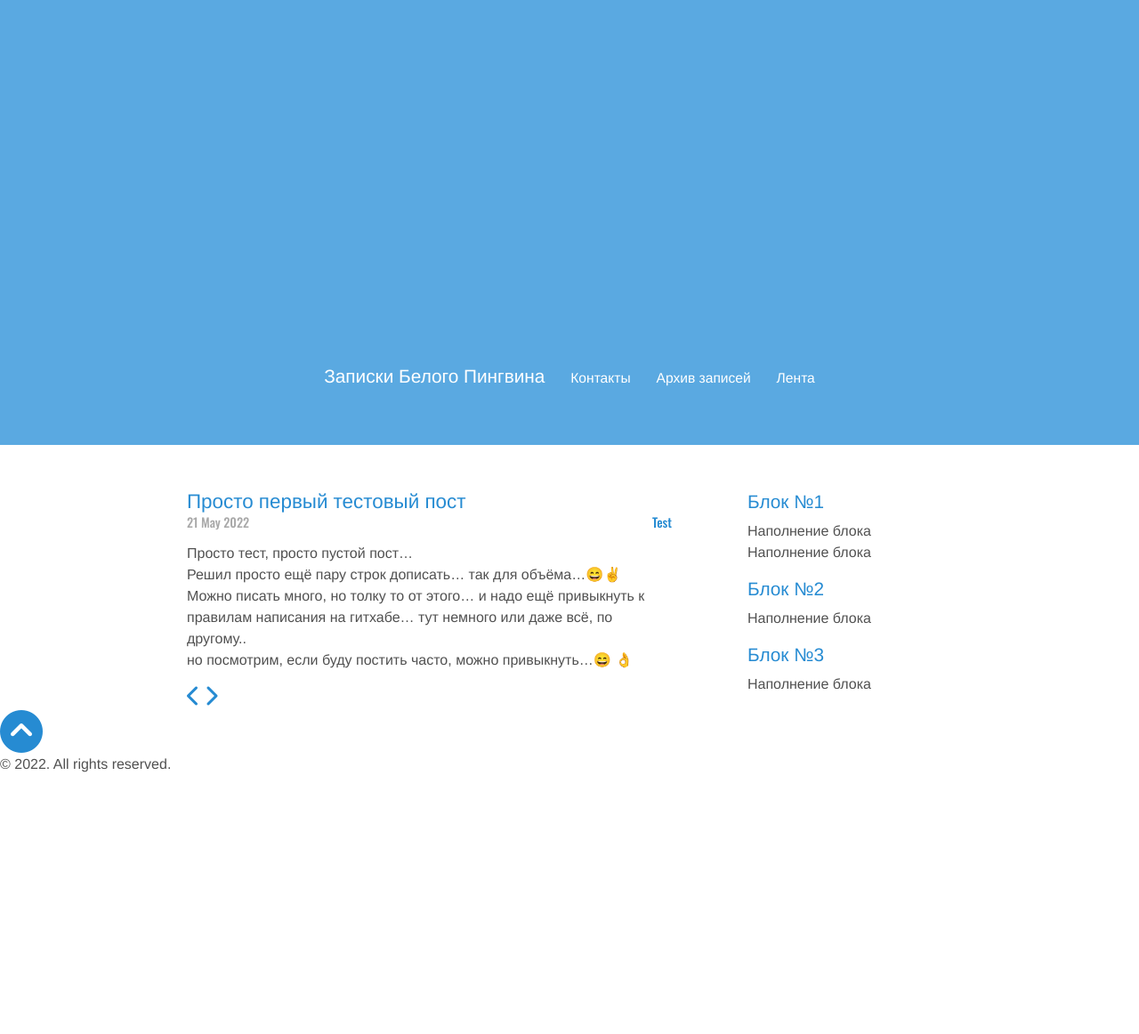
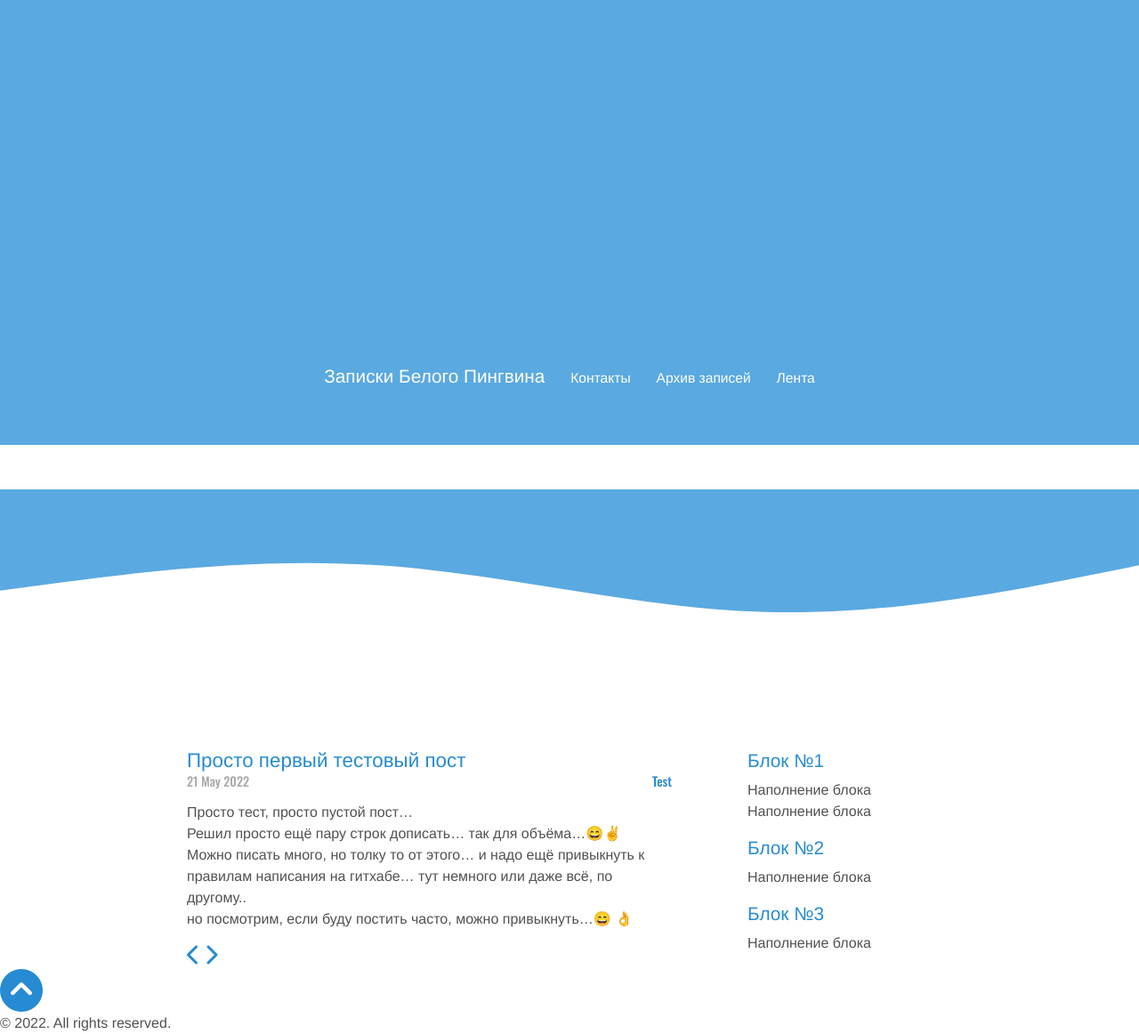
Before and after one commit to whitepingvin/blog, a Jekyll site: the page built from index.html, in a window 1280 px wide. Shown: the whole page at 89% size. Built offline with Jekyll 4.4.1, drawn with Linux system fonts in a browser that asks for light colours; nearby versions of some CDN libraries; emoji names are drawn with the system emoji font; the list of posts is cut into pages by our own code; before the commit the page ends 900 px from its top, so only the background shows below that.

Commit message:
Update default.html

```diff
--- a/_layouts/default.html
+++ b/_layouts/default.html
@@ -16,6 +16,7 @@
             <p> <small>{{ site.tagline }}</small> </p>
         </h3>
       </div><!-- /.masthead -->
+      <svg class="wave" xmlns="http://www.w3.org/2000/svg" viewBox="0 0 1440 320"><path fill="#5aa9e1" fill-opacity="1" d="M0,128L80,117.3C160,107,320,85,480,96C640,107,800,149,960,154.7C1120,160,1280,128,1360,112L1440,96L1440,0L1360,0C1280,0,1120,0,960,0C800,0,640,0,480,0C320,0,160,0,80,0L0,0Z"></path></svg>
 
     <div class="wrapper__box">
 
```
